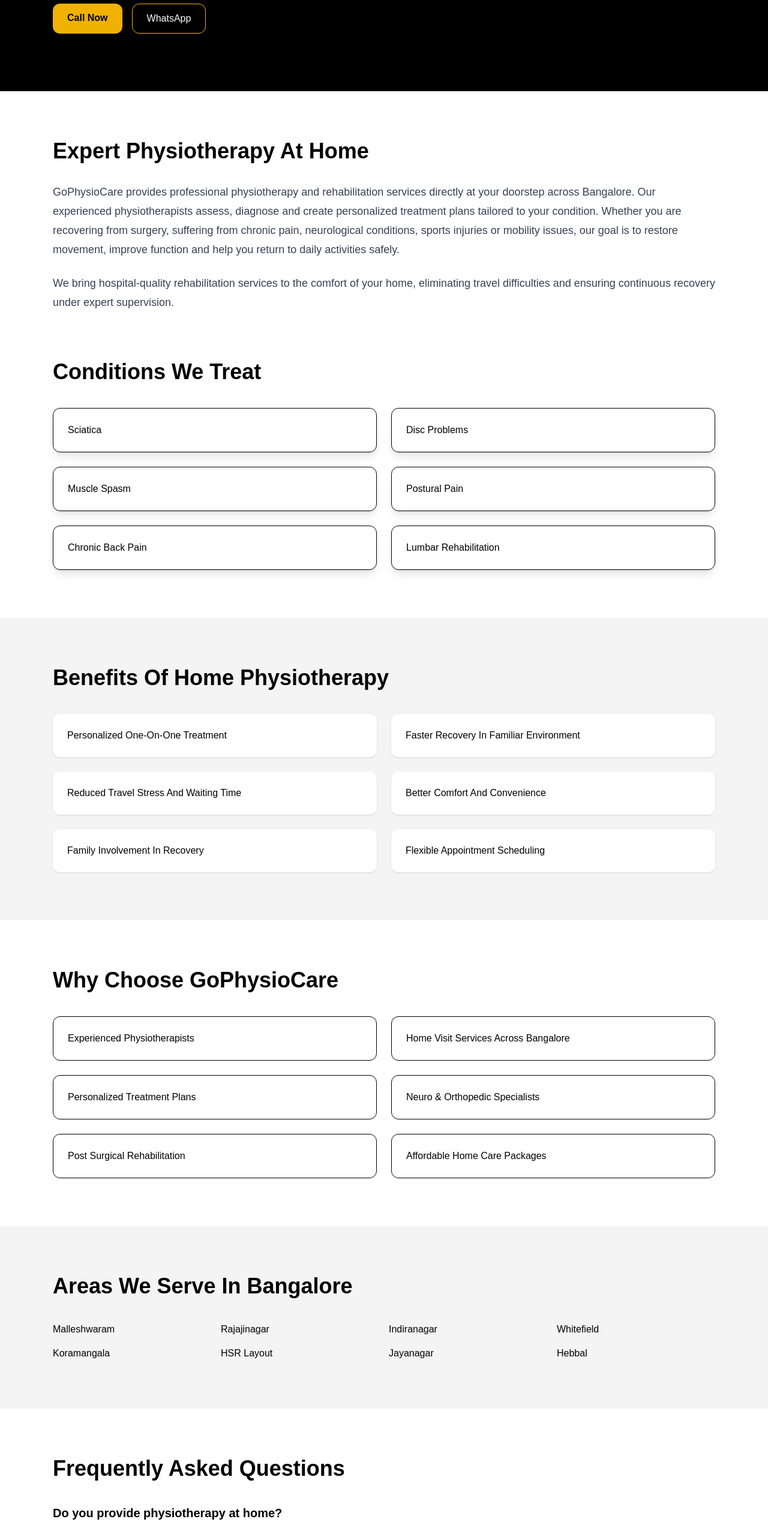
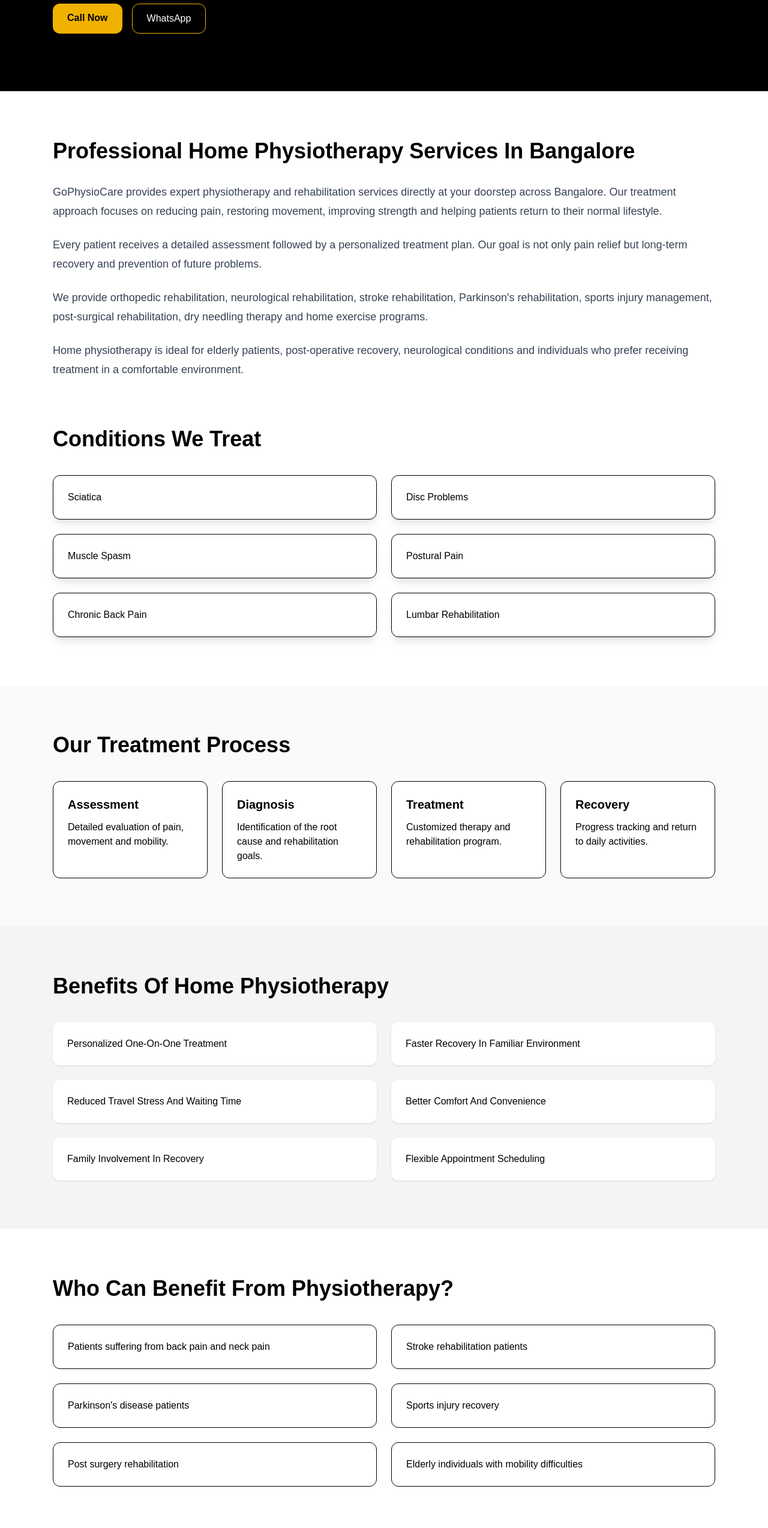
Before and after one commit to Adithyak225500/gophysiocare, a Next.js app: page /back-pain-treatment-bangalore in a window 1280 px wide. Shown: the part 234-2781 px from the top of the page at 60% size. Built offline with nearby package versions, Linux system fonts and the light colour scheme.

Commit message:
Added SEO content to service pages

```diff
--- a/app/components/ServicePageTemplate.tsx
+++ b/app/components/ServicePageTemplate.tsx
@@ -38,6 +38,7 @@
             <a
               href="https://wa.me/918747912575"
               target="_blank"
+              rel="noopener noreferrer"
               className="border border-yellow-500 px-6 py-3 rounded-xl"
             >
               WhatsApp
@@ -52,24 +53,38 @@
       <section className="max-w-6xl mx-auto px-6 py-20">
 
         <h2 className="text-4xl font-bold mb-8">
-          Expert Physiotherapy At Home
+          Professional Home Physiotherapy Services In Bangalore
         </h2>
 
-        <p className="text-lg leading-8 text-gray-700">
-          GoPhysioCare provides professional physiotherapy and rehabilitation
-          services directly at your doorstep across Bangalore. Our experienced
-          physiotherapists assess, diagnose and create personalized treatment
-          plans tailored to your condition. Whether you are recovering from
-          surgery, suffering from chronic pain, neurological conditions, sports
-          injuries or mobility issues, our goal is to restore movement,
-          improve function and help you return to daily activities safely.
-        </p>
+        <div className="space-y-6 text-lg leading-8 text-gray-700">
 
-        <p className="text-lg leading-8 text-gray-700 mt-6">
-          We bring hospital-quality rehabilitation services to the comfort of
-          your home, eliminating travel difficulties and ensuring continuous
-          recovery under expert supervision.
-        </p>
+          <p>
+            GoPhysioCare provides expert physiotherapy and rehabilitation
+            services directly at your doorstep across Bangalore. Our treatment
+            approach focuses on reducing pain, restoring movement, improving
+            strength and helping patients return to their normal lifestyle.
+          </p>
+
+          <p>
+            Every patient receives a detailed assessment followed by a
+            personalized treatment plan. Our goal is not only pain relief but
+            long-term recovery and prevention of future problems.
+          </p>
+
+          <p>
+            We provide orthopedic rehabilitation, neurological rehabilitation,
+            stroke rehabilitation, Parkinson's rehabilitation, sports injury
+            management, post-surgical rehabilitation, dry needling therapy and
+            home exercise programs.
+          </p>
+
+          <p>
+            Home physiotherapy is ideal for elderly patients, post-operative
+            recovery, neurological conditions and individuals who prefer
+            receiving treatment in a comfortable environment.
+          </p>
+
+        </div>
 
       </section>
 
@@ -90,6 +105,44 @@
               {condition}
             </div>
           ))}
+        </div>
+
+      </section>
+
+      {/* TREATMENT PROCESS */}
+
+      <section className="bg-zinc-50 py-20">
+
+        <div className="max-w-6xl mx-auto px-6">
+
+          <h2 className="text-4xl font-bold mb-10">
+            Our Treatment Process
+          </h2>
+
+          <div className="grid md:grid-cols-4 gap-6">
+
+            <div className="border rounded-xl p-6 bg-white">
+              <h3 className="font-bold text-xl mb-3">Assessment</h3>
+              <p>Detailed evaluation of pain, movement and mobility.</p>
+            </div>
+
+            <div className="border rounded-xl p-6 bg-white">
+              <h3 className="font-bold text-xl mb-3">Diagnosis</h3>
+              <p>Identification of the root cause and rehabilitation goals.</p>
+            </div>
+
+            <div className="border rounded-xl p-6 bg-white">
+              <h3 className="font-bold text-xl mb-3">Treatment</h3>
+              <p>Customized therapy and rehabilitation program.</p>
+            </div>
+
+            <div className="border rounded-xl p-6 bg-white">
+              <h3 className="font-bold text-xl mb-3">Recovery</h3>
+              <p>Progress tracking and return to daily activities.</p>
+            </div>
+
+          </div>
+
         </div>
 
       </section>
@@ -136,9 +189,51 @@
 
       </section>
 
+      {/* WHO NEEDS PHYSIOTHERAPY */}
+
+      <section className="py-20">
+
+        <div className="max-w-6xl mx-auto px-6">
+
+          <h2 className="text-4xl font-bold mb-10">
+            Who Can Benefit From Physiotherapy?
+          </h2>
+
+          <div className="grid md:grid-cols-2 gap-6">
+
+            <div className="border rounded-xl p-6">
+              Patients suffering from back pain and neck pain
+            </div>
+
+            <div className="border rounded-xl p-6">
+              Stroke rehabilitation patients
+            </div>
+
+            <div className="border rounded-xl p-6">
+              Parkinson's disease patients
+            </div>
+
+            <div className="border rounded-xl p-6">
+              Sports injury recovery
+            </div>
+
+            <div className="border rounded-xl p-6">
+              Post surgery rehabilitation
+            </div>
+
+            <div className="border rounded-xl p-6">
+              Elderly individuals with mobility difficulties
+            </div>
+
+          </div>
+
+        </div>
+
+      </section>
+
       {/* WHY CHOOSE */}
 
-      <section className="py-20">
+      <section className="py-20 bg-zinc-50">
 
         <div className="max-w-6xl mx-auto px-6">
 
@@ -191,20 +286,21 @@
           <div className="grid md:grid-cols-4 gap-4">
 
             <Link href="/home-physiotherapy-malleshwaram">Malleshwaram</Link>
-
             <Link href="/home-physiotherapy-rajajinagar">Rajajinagar</Link>
-
             <Link href="/home-physiotherapy-indiranagar">Indiranagar</Link>
-
             <Link href="/home-physiotherapy-whitefield">Whitefield</Link>
-
             <Link href="/home-physiotherapy-koramangala">Koramangala</Link>
-
             <Link href="/home-physiotherapy-hsr-layout">HSR Layout</Link>
-
             <Link href="/home-physiotherapy-jayanagar">Jayanagar</Link>
-
             <Link href="/home-physiotherapy-hebbal">Hebbal</Link>
+            <Link href="/home-physiotherapy-rr-nagar">RR Nagar</Link>
+            <Link href="/home-physiotherapy-yelahanka">Yelahanka</Link>
+            <Link href="/home-physiotherapy-marathahalli">Marathahalli</Link>
+            <Link href="/home-physiotherapy-bellandur">Bellandur</Link>
+            <Link href="/home-physiotherapy-electronic-city">Electronic City</Link>
+            <Link href="/home-physiotherapy-banashankari">Banashankari</Link>
+            <Link href="/home-physiotherapy-jp-nagar">JP Nagar</Link>
+            <Link href="/home-physiotherapy-basavanagudi">Basavanagudi</Link>
 
           </div>
 
@@ -225,42 +321,33 @@
           <div className="space-y-8">
 
             <div>
-              <h3 className="font-bold text-xl">
-                Do you provide physiotherapy at home?
-              </h3>
-              <p className="mt-2">
-                Yes, we provide home physiotherapy services across Bangalore.
-              </p>
+              <h3 className="font-bold text-xl">Do you provide physiotherapy at home?</h3>
+              <p className="mt-2">Yes, we provide home physiotherapy services across Bangalore.</p>
             </div>
 
             <div>
-              <h3 className="font-bold text-xl">
-                Which areas do you cover?
-              </h3>
-              <p className="mt-2">
-                We serve major areas including Malleshwaram, Rajajinagar,
-                Whitefield, Indiranagar, Hebbal, Jayanagar and surrounding
-                locations.
-              </p>
+              <h3 className="font-bold text-xl">Which areas do you cover?</h3>
+              <p className="mt-2">We cover major areas across Bangalore including RR Nagar, Whitefield, Hebbal, HSR Layout and more.</p>
             </div>
 
             <div>
-              <h3 className="font-bold text-xl">
-                How do I book an appointment?
-              </h3>
-              <p className="mt-2">
-                You can call us directly or contact us through WhatsApp.
-              </p>
+              <h3 className="font-bold text-xl">How do I book an appointment?</h3>
+              <p className="mt-2">You can call us directly or contact us through WhatsApp.</p>
             </div>
 
             <div>
-              <h3 className="font-bold text-xl">
-                Do you treat neurological conditions?
-              </h3>
-              <p className="mt-2">
-                Yes, we provide stroke rehabilitation, Parkinson’s
-                rehabilitation and neuro physiotherapy services.
-              </p>
+              <h3 className="font-bold text-xl">Do you treat neurological conditions?</h3>
+              <p className="mt-2">Yes, we provide stroke rehabilitation, Parkinson's rehabilitation and neuro physiotherapy services.</p>
+            </div>
+
+            <div>
+              <h3 className="font-bold text-xl">How many sessions will I need?</h3>
+              <p className="mt-2">The number of sessions depends on your condition and recovery goals.</p>
+            </div>
+
+            <div>
+              <h3 className="font-bold text-xl">Do you provide treatment for senior citizens?</h3>
+              <p className="mt-2">Yes, we provide geriatric physiotherapy and mobility rehabilitation.</p>
             </div>
 
           </div>
@@ -284,6 +371,7 @@
         <a
           href="https://wa.me/918747912575"
           target="_blank"
+          rel="noopener noreferrer"
           className="inline-block mt-8 bg-yellow-500 text-black px-8 py-4 rounded-xl font-semibold"
         >
           Book On WhatsApp
```
Also changed, not shown: app/components/AreaPageTemplate.tsx (+102 -4 lines).
